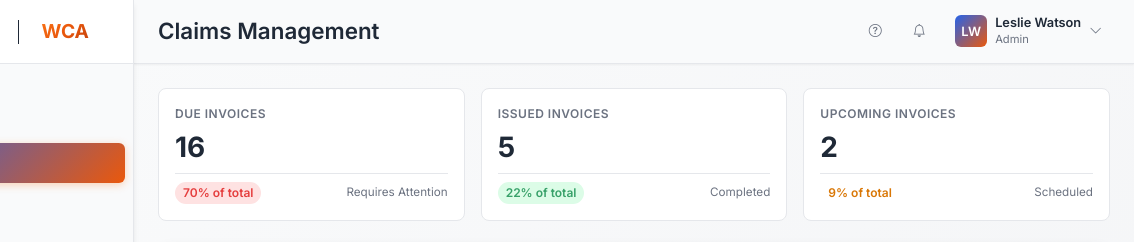
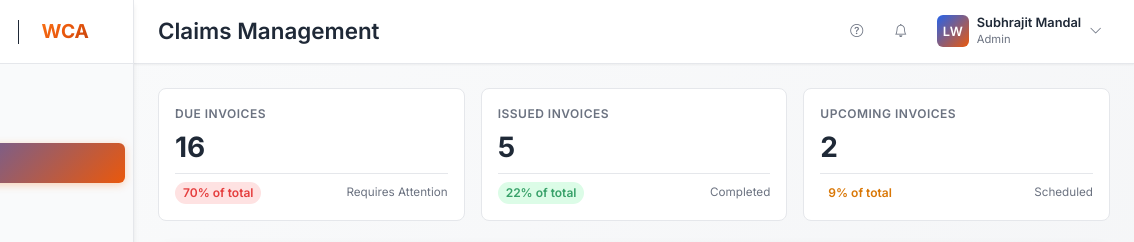
Before and after one commit to subhrajitm/wcam2, a plain HTML site: page claims.html in a window 1280 px wide. Shown: the top 242 px of the page, 146-1280 px from the left. Drawn offline with nearby package versions, Linux system fonts and the light colour scheme.

Commit message:
Update user profile name in claims.html and change header background color in header.css for improved UI consistency.

```diff
--- a/claims.html
+++ b/claims.html
@@ -76,7 +76,7 @@
                 <div class="user-profile">
                     <div class="user-avatar">LW</div>
                     <div class="user-info">
-                        <div class="user-name">Leslie Watson</div>
+                        <div class="user-name">Subhrajit Mandal</div>
                         <div class="user-role">Admin</div>
                     </div>
                     <i class="bi bi-chevron-down" style="color: var(--text-secondary); font-size: 0.8rem;"></i>
--- a/src/css/components/header.css
+++ b/src/css/components/header.css
@@ -1,6 +1,6 @@
 .main-header {
     height: var(--header-height);
-    background: var(--bg-secondary);
+    background: #ffffff;
     border-bottom: 1px solid var(--border-color);
     display: flex;
     align-items: center;
```
